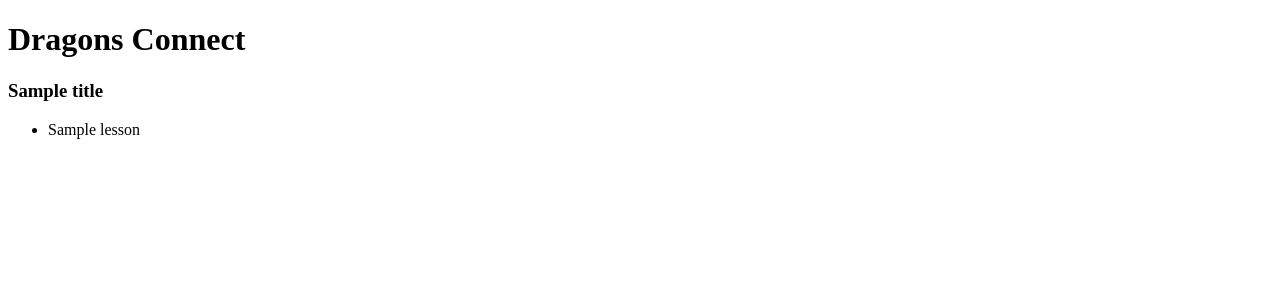
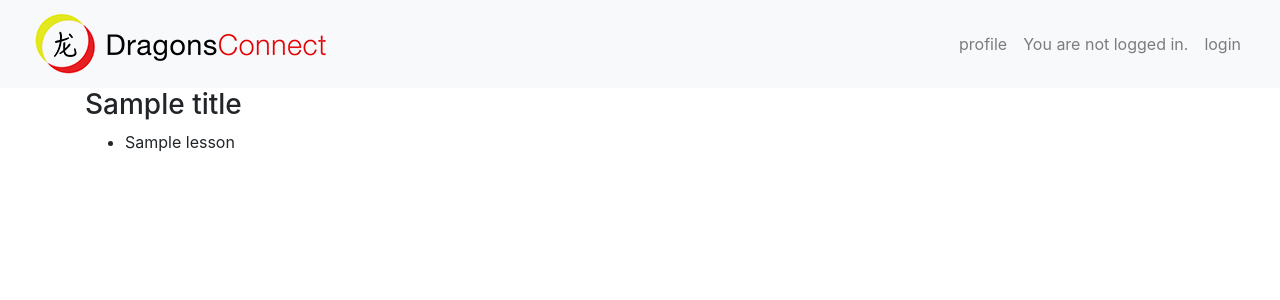
Before and after one commit to willjkm/dragons-connect, a Django app: template lessons/templates/lessons/index.html in a window 1280 px wide. Shown: the top 300 px of the page. Run offline with Django 3.2, Linux system fonts and the light colour scheme; the template is opened without the code that fills it: most values are stand-ins (such as "Sample title", 1, 10 or a date in 2020); parts of the project's set-up code (start-up, migrations or seed data) failed here and were passed over; some libraries are stand-ins or nearby versions.

Commit message:
Login and navbar added

```diff
--- a/lessons/templates/lessons/index.html
+++ b/lessons/templates/lessons/index.html
@@ -1,4 +1,4 @@
-{% extends 'lessons/layout.html' %}
+{% extends 'base.html' %}
 
 {% block content %}
 <h3>{{title}}</h3>
--- a/lessons/templates/lessons/layout.html
+++ /dev/null
@@ -1,18 +0,0 @@
-<!DOCTYPE html>
-<html lang="en">
-<head>
-    <meta charset="UTF-8">
-    <meta name="viewport" content="width=device-width, initial-scale=1.0">
-    <meta http-equiv="X-UA-Compatible" content="ie=edge">
-    <title>Document</title>
-</head>
-<body>
-    <header class="container center-align">
-        <h1>Dragons Connect</h1>
-    </header>
-    <div class="container">
-        {% block content %}
-        {% endblock %}
-    </div>
-</body>
-</html>
--- a/mysite/settings.py
+++ b/mysite/settings.py
@@ -56,7 +56,7 @@ ROOT_URLCONF = 'mysite.urls'
 TEMPLATES = [
     {
         'BACKEND': 'django.template.backends.django.DjangoTemplates',
-        'DIRS': [],
+        'DIRS': [os.path.join(BASE_DIR, 'templates')],
         'APP_DIRS': True,
         'OPTIONS': {
             'context_processors': [
@@ -126,3 +126,6 @@ USE_TZ = True
 
 STATIC_URL = '/static/'
 STATIC_ROOT = os.path.join(BASE_DIR, 'static')
+
+LOGIN_REDIRECT_URL = '/lessons'
+LOGOUT_REDIRECT_URL = '/accounts/login'
--- a/mysite/urls.py
+++ b/mysite/urls.py
@@ -17,7 +17,7 @@ from django.contrib import admin
 from django.urls import path, include
 
 urlpatterns = [
-    path('', include('django.contrib.auth.urls')),
+    path('accounts/', include('django.contrib.auth.urls')),
     path('admin/', admin.site.urls),
     path('lessons/', include('lessons.urls'))
 ]
--- /dev/null
+++ b/templates/base.html
@@ -0,0 +1,41 @@
+<!DOCTYPE html>
+<html lang="en">
+{% load static %}
+
+<head>
+    <meta charset="UTF-8">
+    <meta name="viewport" content="width=device-width, initial-scale=1.0">
+    <meta http-equiv="X-UA-Compatible" content="ie=edge">
+    <link rel="shortcut icon" type="image/png" href="{% static 'lessons/favicon.png' %}">
+    <link rel="stylesheet" href="https://stackpath.bootstrapcdn.com/bootstrap/4.1.3/css/bootstrap.min.css">
+    <title>Dragons Connect</title>
+</head>
+<body>
+    <nav class="navbar navbar-expand-md navbar-light bg-light sticky-top">
+        <div class="container-fluid">
+            <a class="navbar-brand" href="#"><img src="{% static 'lessons/DC_Logo.png' %}" alt="Dragons Connect"></a>
+            <button class="navbar-toggler" type="button" data-toggle="collapse" data-target="#navbarNavAltMarkup" aria-controls="navbarNavAltMarkup" aria-expanded="false" aria-label="Toggle navigation">
+                <span class="navbar-toggler-icon"></span>
+              </button>
+              <div class="collapse navbar-collapse" id="navbarNavAltMarkup">
+                <div class="navbar-nav ml-auto">
+                    <a class="nav-item nav-link" href="#">profile</a>
+                    {% if user.is_authenticated %}
+                        <a class="nav-item nav-link" href="#">logged in as {{ user.username }}</a>
+                        <a class="nav-item nav-link" href="{% url 'logout' %}">logout</a>
+                    {% else %}
+                        <a class="nav-item nav-link" href="#">You are not logged in.</a>
+                        <a class="nav-item nav-link" href="{% url 'login' %}">login</a>
+                    {% endif %}
+                </div>
+              </div>
+        </div>
+    </nav>
+
+
+    <div class="container">
+        {% block content %}
+        {% endblock %}
+    </div>
+</body>
+</html>
```
Also changed, not shown: templates/registration/login.html (added, +31 -0 lines), lessons/static/lessons/DC_Logo.png (added), lessons/static/lessons/favicon.png (added).
